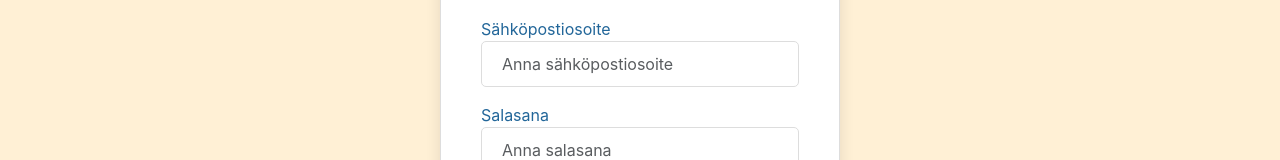
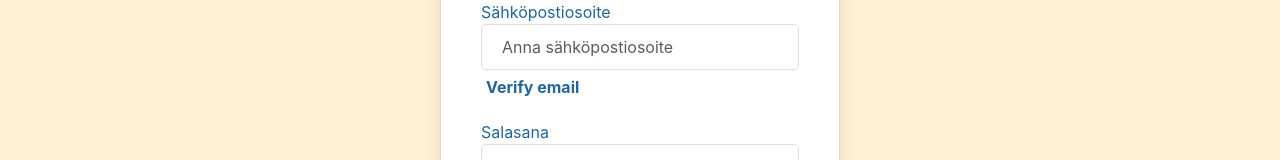
Before and after one commit to Gayan65/parkez, a React (Create React App) app in the folder frontend/: page /signup in a window 1280 px wide. Shown: the part 223-383 px from the top of the page. Built offline with nearby package versions, Linux system fonts and the light colour scheme; no server answers.

Commit message:
change signup email verify link css

```diff
--- a/frontend/src/index.css
+++ b/frontend/src/index.css
@@ -1509,3 +1509,31 @@ body {
 .btn-danger-custom {
     border: none !important;
 }
+
+.link {
+    all: unset;
+    color: #226699;
+    border: none !important;
+    cursor: pointer;
+    border-radius: 5px; /* Optional */
+    transition: all 0.3s ease;
+    text-align: center;
+    display: inline-block; /* Ensures proper alignment */
+    padding: 5px; /* Optional padding for better click area */
+    text-shadow: #1a4c7a;
+    font-weight: bold;
+}
+
+.link:hover {
+    color: #ffbd59;
+    text-decoration: underline;
+}
+
+/* Disabled state */
+.link:disabled {
+    color: #779cb9a4;
+    cursor: not-allowed;
+    transform: none; /* Disable hover effects */
+    box-shadow: none; /* Remove shadow */
+    opacity: 0.6; /* Optional: make it look inactive */
+}
--- a/frontend/src/pages/Signup.js
+++ b/frontend/src/pages/Signup.js
@@ -37,6 +37,7 @@ const Signup = () => {
                             required
                         />
                     </div>
+                    <button className="link">Verify email</button>
                     <div className="form-group mt-3">
                         <label className="label">{t("password")}</label>
                         <input
```
